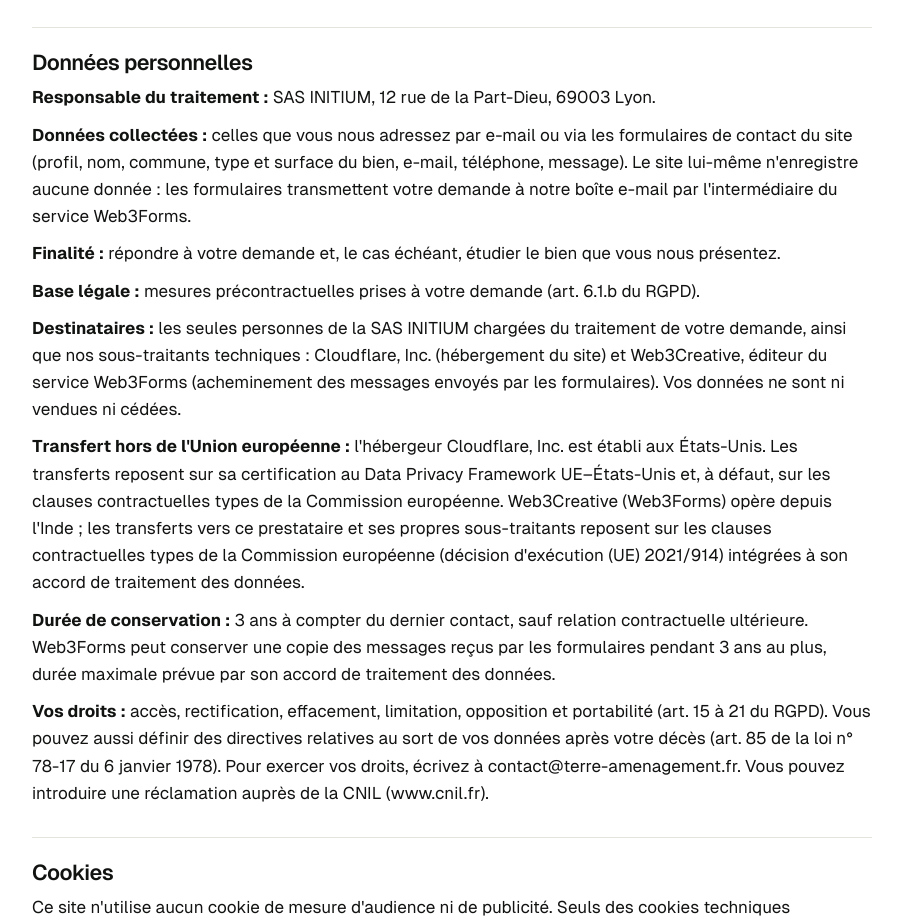
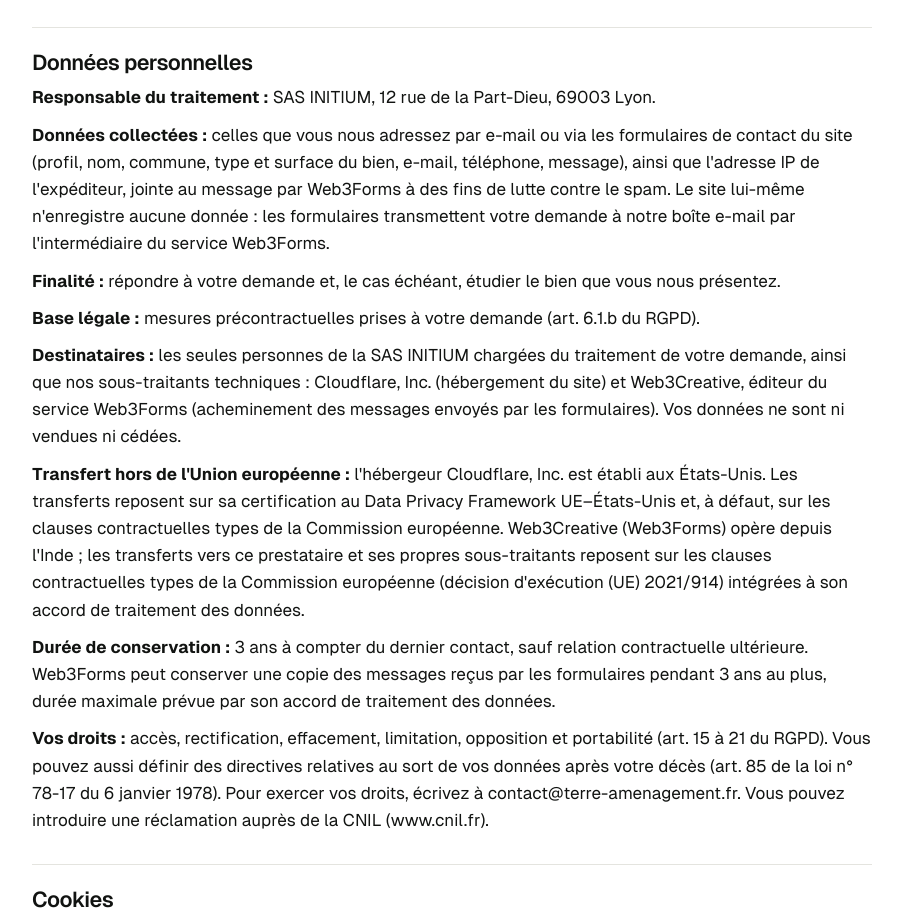
Before and after one commit to TerreAmenagement/terre-amenagement, a plain HTML site: page site/mentions-legales.html in a window 1280 px wide. Shown: the part 1392-2314 px from the top of the page, without its empty margins (188-1089 px from the left). Drawn offline with Linux system fonts and the light colour scheme.

Commit message:
Add IP address collection for spam prevention
Updated the data collection section to include the sender's IP address for spam prevention.

```diff
--- a/site/mentions-legales.html
+++ b/site/mentions-legales.html
@@ -64,7 +64,7 @@
     <section id="donnees">
       <h2>Données personnelles</h2>
       <p><strong>Responsable du traitement :</strong> SAS INITIUM, 12 rue de la Part-Dieu, 69003 Lyon.</p>
-      <p><strong>Données collectées :</strong> celles que vous nous adressez par e-mail ou via les formulaires de contact du site (profil, nom, commune, type et surface du bien, e-mail, téléphone, message). Le site lui-même n'enregistre aucune donnée : les formulaires transmettent votre demande à notre boîte e-mail par l'intermédiaire du service Web3Forms.</p>
+      <p><strong>Données collectées :</strong> celles que vous nous adressez par e-mail ou via les formulaires de contact du site (profil, nom, commune, type et surface du bien, e-mail, téléphone, message), ainsi que l'adresse IP de l'expéditeur, jointe au message par Web3Forms à des fins de lutte contre le spam. Le site lui-même n'enregistre aucune donnée : les formulaires transmettent votre demande à notre boîte e-mail par l'intermédiaire du service Web3Forms.</p>
       <p><strong>Finalité :</strong> répondre à votre demande et, le cas échéant, étudier le bien que vous nous présentez.</p>
       <p><strong>Base légale :</strong> mesures précontractuelles prises à votre demande (art. 6.1.b du RGPD).</p>
       <p><strong>Destinataires :</strong> les seules personnes de la SAS INITIUM chargées du traitement de votre demande, ainsi que nos sous-traitants techniques : Cloudflare, Inc. (hébergement du site) et Web3Creative, éditeur du service Web3Forms (acheminement des messages envoyés par les formulaires). Vos données ne sont ni vendues ni cédées.</p>
```
